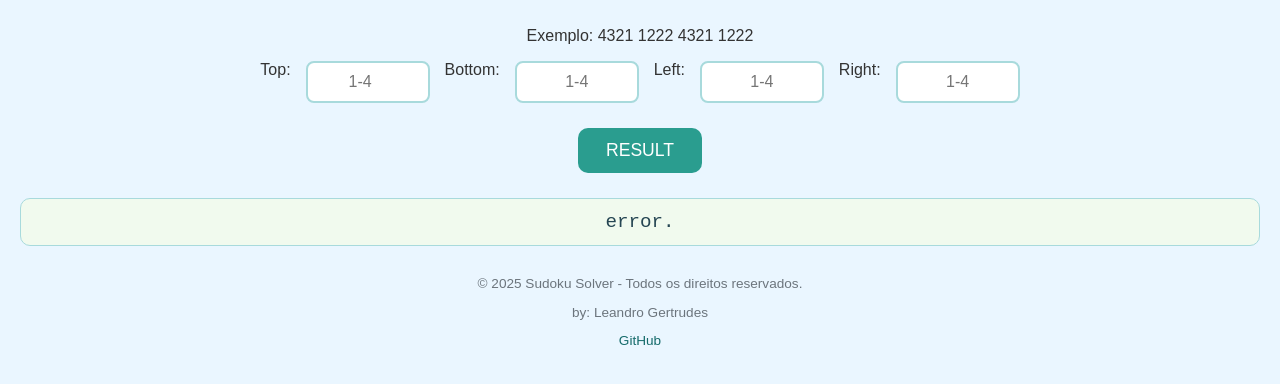
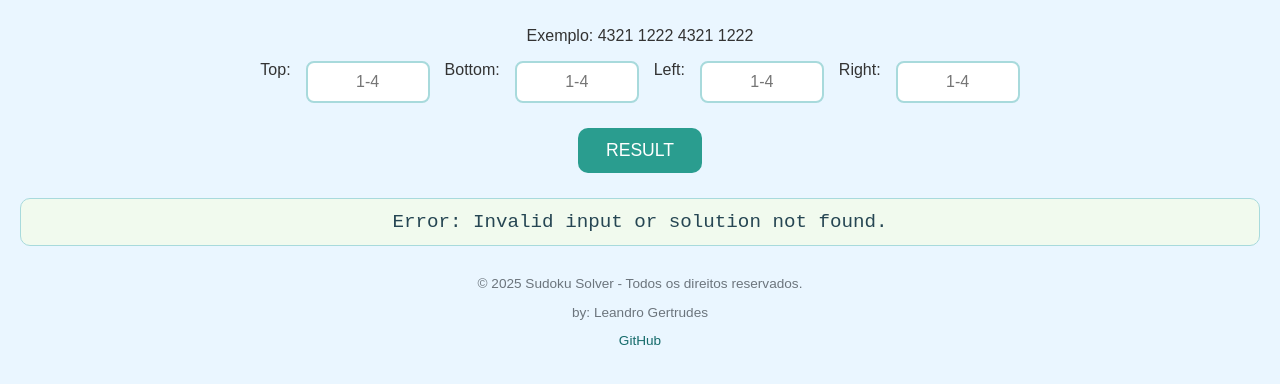
Before and after one commit to Leandro-Gertrudes/skyscraper-solver, a plain HTML site: page index.html in a window 1280 px wide. Both pictures are taken after a click on the button "RESULT". Shown: the part 110-494 px from the top of the page. Drawn offline with Linux system fonts and the light colour scheme.

Commit message:
update index and JS

```diff
--- a/index.html
+++ b/index.html
@@ -17,7 +17,7 @@
     <div id="sudoku-container">
         <div class="visibility-inputs">
           <label for="top">Top:</label>
-          <input id="top" type="number" pattern="[1-4]{4}" maxlength="4" placeholder="1-4">
+          <input id="top" type="text" pattern="[1-4]{4}" maxlength="4" placeholder="1-4">
 
           <label for="bottom">Bottom:</label>
           <input id="bottom" type="text" pattern="[1-4]{4}" maxlength="4" placeholder="1-4">
--- a/script.js
+++ b/script.js
@@ -86,7 +86,7 @@ function solveSudoku() {
       });
 
 } else {
-    document.getElementById('result').textContent = 'error.';
+    document.getElementById('result').textContent = 'Error: Invalid input or solution not found.';
   }
 }
 
```
